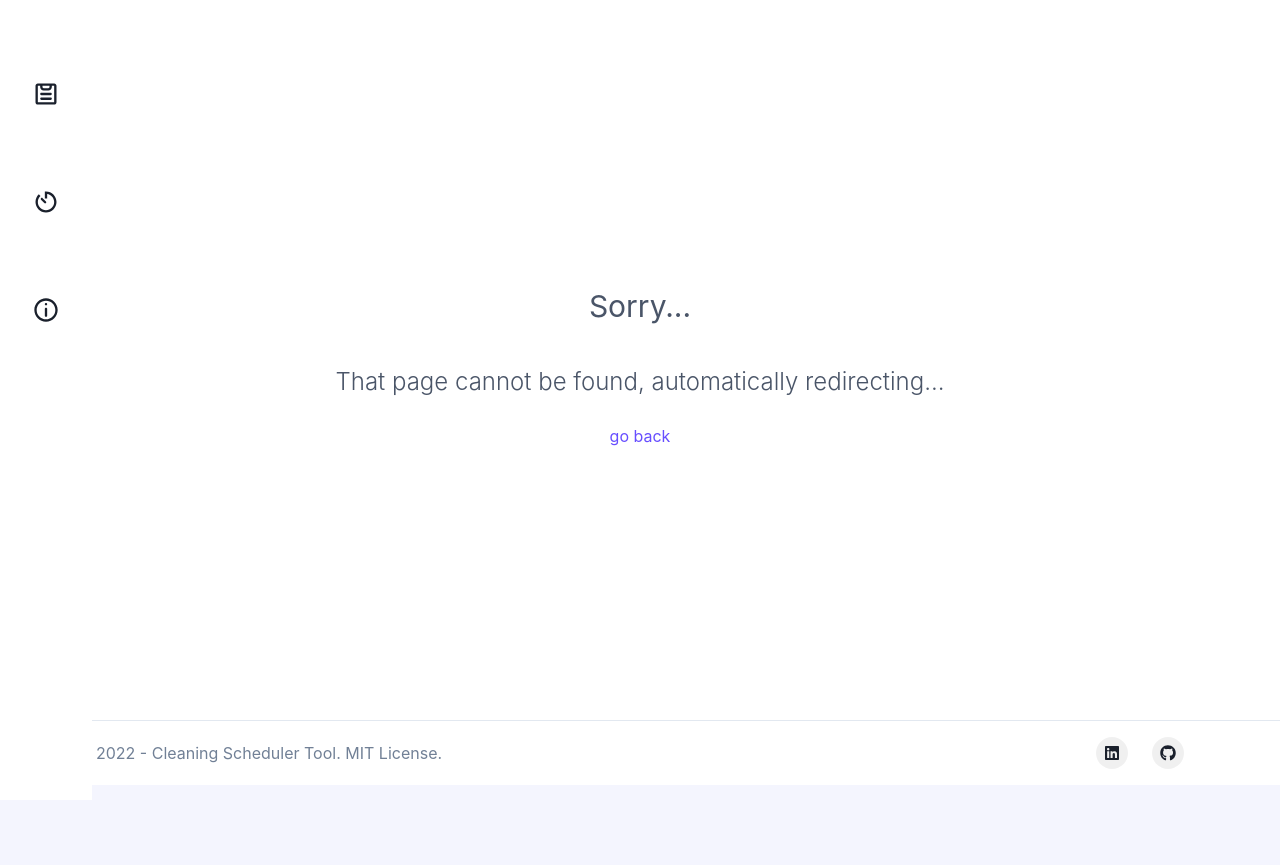
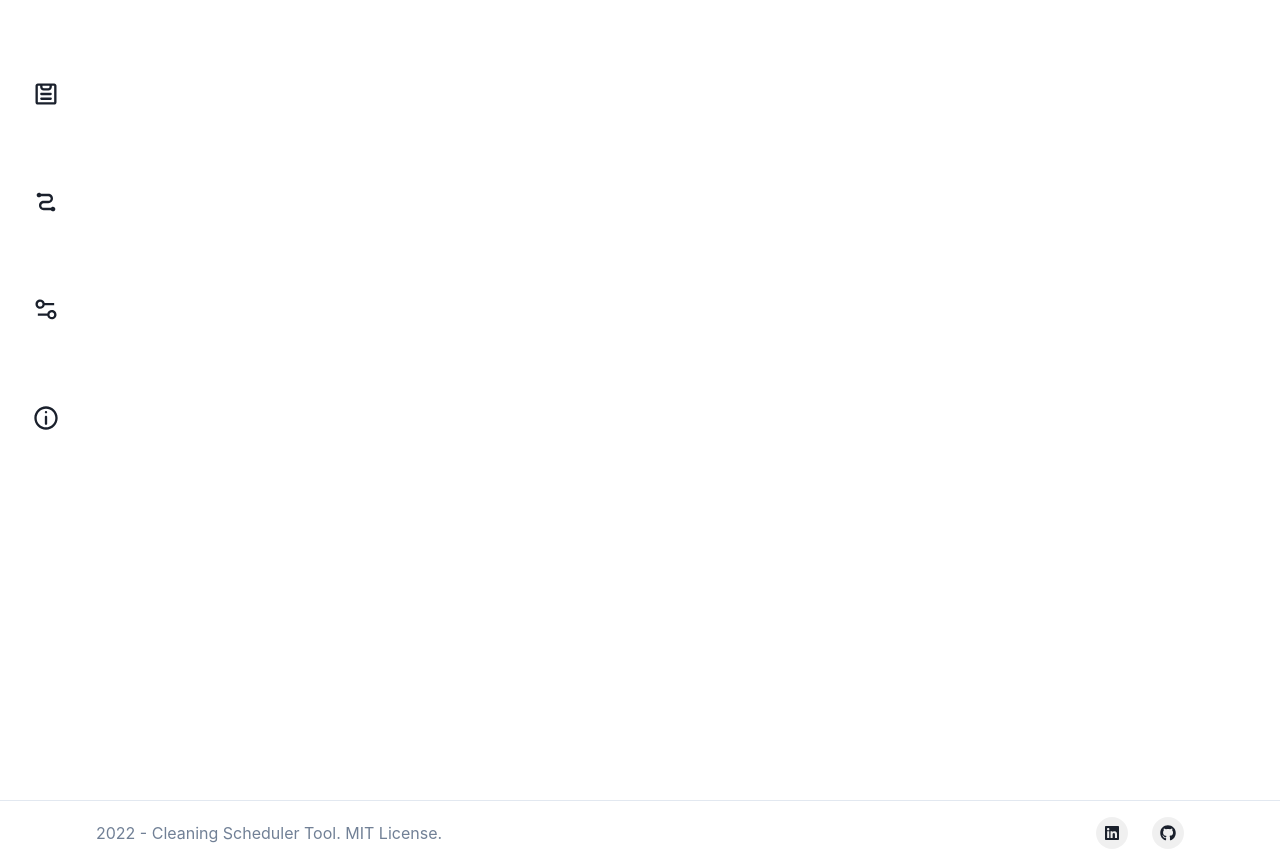
Before and after one commit to angel208/cleaning-schedule-front, a Next.js app: page /task-manager in a window 1280 px wide. Before the commit this address had no page. Before the commit the page ends 800 px from the top, so only its background shows below. Built offline with nearby package versions, Linux system fonts and the light colour scheme.

Commit message:
crud empty page created

```diff
--- a/components/Sidebar/SideBar.tsx
+++ b/components/Sidebar/SideBar.tsx
@@ -1,5 +1,5 @@
 import React from 'react'
-import { CgClipboard, CgInfo, CgSandClock, CgTimer } from 'react-icons/cg';
+import { CgClipboard, CgInfo, CgAttribution, CgOptions } from 'react-icons/cg';
 import { Stack, Flex } from '@chakra-ui/react';
 import SideBarButton from './SideBarButton';
 
@@ -19,7 +19,8 @@ export default function SideBar() {
         background={'white'}
         direction={{base:'row', lg:'column'}}>
             <SideBarButton route="/" Icon={CgClipboard} />
-            <SideBarButton route="/cleaning-session" Icon={CgTimer} />
+            <SideBarButton route="/cleaning-session" Icon={CgAttribution} />
+            <SideBarButton route="/task-manager" Icon={CgOptions} />
             <SideBarButton route="/about" Icon={CgInfo} />
         </Stack>
     )
--- /dev/null
+++ b/pages/task-manager.tsx
@@ -0,0 +1,21 @@
+import React, { useState } from 'react'
+import { Button, ButtonGroup, Container, Heading, Text, VStack } from '@chakra-ui/react'
+import styles from '../styles/Home.module.css'
+import Head from 'next/head'
+
+export default function TaskManager() {
+
+    return (
+      <div className={styles.container}>
+      <Head>
+        <title>Create Next App</title>
+        <meta name="description" content="Generated by create next app" />
+        <link rel="icon" href="/favicon-cleaning2.png" />
+      </Head>
+
+      <Container maxW={'80p'} justifyContent={'start'} className={styles.main}>
+      </Container>
+
+    </div>
+    )
+}
```
